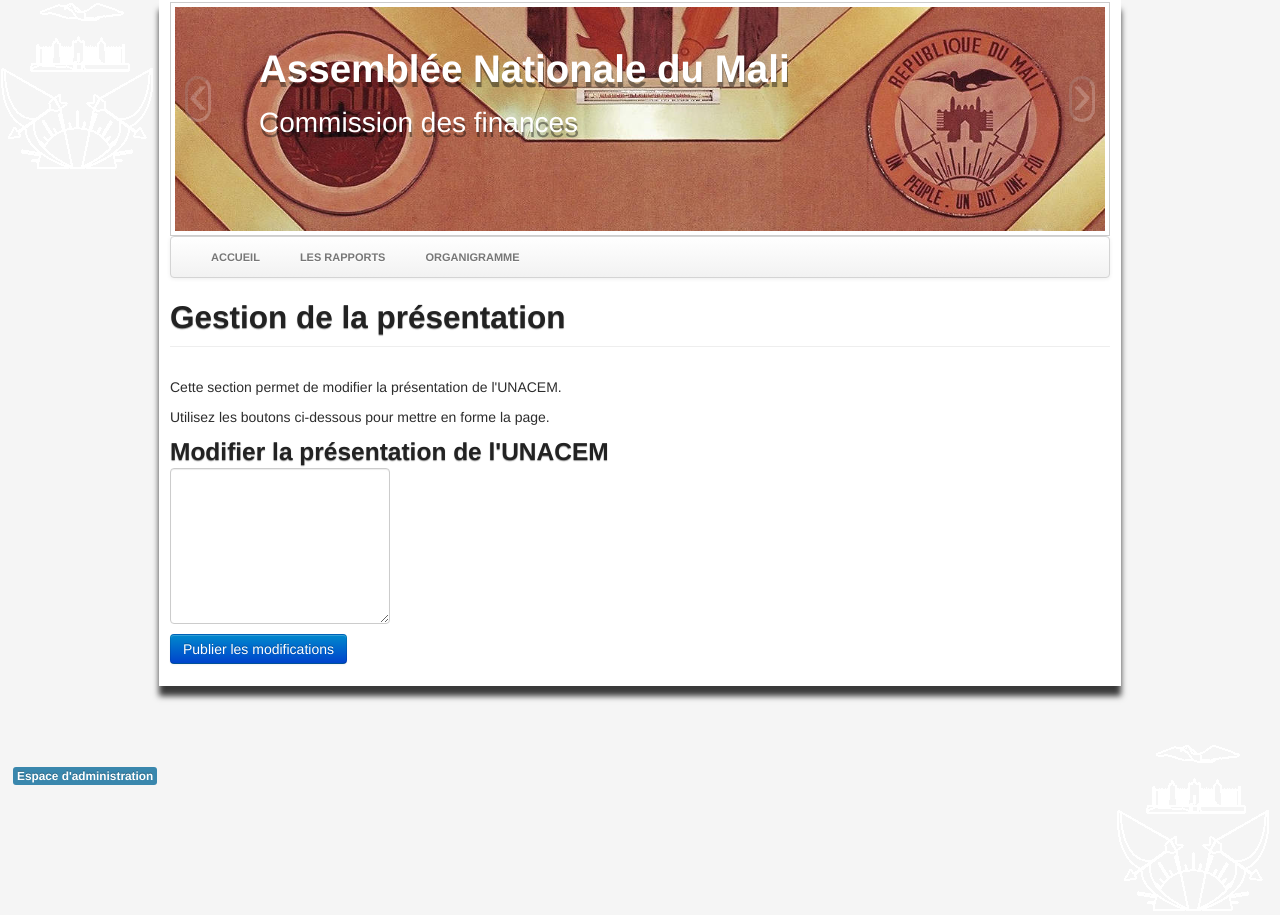
After one commit to yeleman/ancf, a Django app: template anm_site/anm/templates/edit_text_unacem.html in a window 1280 px wide. The commit adds this page. Run offline with Django 3.2, Linux system fonts and the light colour scheme; the template is opened without the code that fills it: values that come from a table or form of the project are taken from there, others are empty; parts of the project's set-up code (start-up, migrations or seed data) failed here and were passed over; some libraries are stand-ins or nearby versions.

Commit message:
Ajout de la présentation de l'UNACEM

```diff
--- a/anm_site/anm/templates/_menu.html
+++ b/anm_site/anm/templates/_menu.html
@@ -3,6 +3,7 @@
         <ul class="nav">
             {% ifequal menu 'admin' %}
                     <li {% if category = 'edit_text_static' %} class="active"{% endif %}><a class="brand" href="{% url edit_text_static %}"><strong>Présentation</strong></a></li>
+                    <li {% if category = 'edit_text_unacem' %} class="active"{% endif %}><a class="brand" href="{% url edit_text_unacem %}"><strong>Présentation UNACEM</strong></a></li>
                     <!-- <li {% if category = 'add_member' %} class="active"{% endif %}><a class="brand" href="{% url add_member %}" >Ajouter un membre</a></li> -->
                     <li {% if category = 'modif_organization_chart' %}class="active"{% endif %} ><a class="brand" href="{% url modif_organization_chart %}" ><strong>Organigramme</strong></a></li>
 
--- a/anm_site/anm/templates/base.html
+++ b/anm_site/anm/templates/base.html
@@ -15,6 +15,7 @@
             <link type="text/css" rel="stylesheet" media="all" href="{{ STATIC_URL }}css/ancf_ie7.css" />
         <![endif]-->
     </head>
+    <div class="logo_left"><img alt="" src="{{ STATIC_URL }}css/images/sigle.gif"></div>
     <body>
         <div class="container">
             <div id="myCarousel" class="carousel slide">
@@ -46,6 +47,7 @@
             </div>
         </div>
     </body>
+    <div class="logo_right"><img alt="" src="{{ STATIC_URL }}css/images/sigle.gif"></div>
     <div id="footer">
             {% ifequal menu 'admin' %}
                 <a href = '{% url dashboard %}'><span class="label label-info">Retourner au site</span></a> <a href="{% url logout %}"><span class="label label-info">Se déconnecter</span></a>
--- /dev/null
+++ b/anm_site/anm/templates/edit_text_unacem.html
@@ -0,0 +1,21 @@
+{% extends "base.html" %}
+{% block title %}Gestion de la présentation{% endblock %}
+{% block page-id %}edit_text_unacem{% endblock %}
+{% block content %}
+
+    <h2 class="page-header">Gestion de la présentation</h2>
+
+    <p>Cette section permet de modifier la présentation de l'UNACEM.</p>
+    <p>Utilisez les boutons ci-dessous pour mettre en forme la page.</p>
+
+    <h3>Modifier la présentation de l'UNACEM</h3>
+
+    <form action="" method="post" class="form-search" enctype="multipart/form-data">{% csrf_token %}
+        {% if form.text.errors %}
+        <p>{{form.text.errors}}</p>
+        {% endif %}
+        <p>{{form.text}}</p>
+          <input type='submit' class="btn btn-primary" value =  "Publier les modifications"/>
+    </form>
+
+{% endblock %}
--- a/anm_site/anm/templates/modif_organization_chart.html
+++ b/anm_site/anm/templates/modif_organization_chart.html
@@ -54,9 +54,9 @@
 
     <h3>Liste des membres (tous postes confondus)</h3>
     <p>Ci-dessous figurent tous les membres. Toutes les personnes de la liste seront visibles dans l'organigramme. Suprrimer ou modifier les membres pour mettre à jour l'organigramme.</p>
-    <h4>
-        <a class="brand" href="{% url add_member %}" ><button class="btn btn-primary">Ajouter un membre</button></a>
-    </h4>
+    <div>
+        <a class="brand" href="{% url add_member %}" ><button class="btn btn-primary" style="margin-bottom: 10px;">Ajouter un membre</button></a>
+    </div>
     <table class="table table-bordered table-striped">
         <thead>
             <tr>
--- a/anm_site/anm/templates/organization_chart.html
+++ b/anm_site/anm/templates/organization_chart.html
@@ -61,7 +61,7 @@
                     </fieldset>
                 </div>
                 <div class="span4">
-                    <fieldset><legend>UNACEM</legend>
+                    <fieldset><legend>UNACEM (<a href="{% url display_text_unacem %}" >Présentation</a>)</legend>
                         {% if org.cordinator %}
                             <ul class="thumbnails">
                                 <li class="span6">
--- a/anm_site/media/css/ancf_style.css
+++ b/anm_site/media/css/ancf_style.css
@@ -92,3 +92,12 @@ h2, h3, h4, h5, .carousel-caption .lead {
     position: absolute;
     right: 9px;
 }
+
+.logo_left{
+    /*background-image: url(/static/css/images/sigle.gif);*/
+    position: fixed;
+    float: left;}
+.logo_right{
+    /*background-image: url(/static/css/images/sigle.gif);*/
+    /*position: fixed;*/
+    float: right;}
--- a/anm_site/urls.py
+++ b/anm_site/urls.py
@@ -35,6 +35,10 @@ urlpatterns = patterns('',
                                                         name="edit_member"),
     url(r'^edit_text_static$', "anm.views.edit_text_static",
                                                     name="edit_text_static"),
+    url(r'^edit_text_unacem$', "anm.views.edit_text_unacem",
+                                                    name="edit_text_unacem"),
+    url(r'^display_text_unacem$', "anm.views.display_text_unacem",
+                                                    name="display_text_unacem"),
     url(r'^report/(?:(?P<report_id>\d+)/(?P<type_slug>[a-z0-9\-]+)*)*$',
                                          "anm.views.report", name="report"),
     url(r'^news$', "anm.views.news", name="news"),
```
Also changed, not shown: anm_site/anm/templates/display_member.html (+5 -5 lines), anm_site/anm/templates/display_text_unacem.html (added, +35 -0 lines), anm_site/anm/views.py (+37 -1 lines), anm_site/media/css/images/sigle.gif (added).
